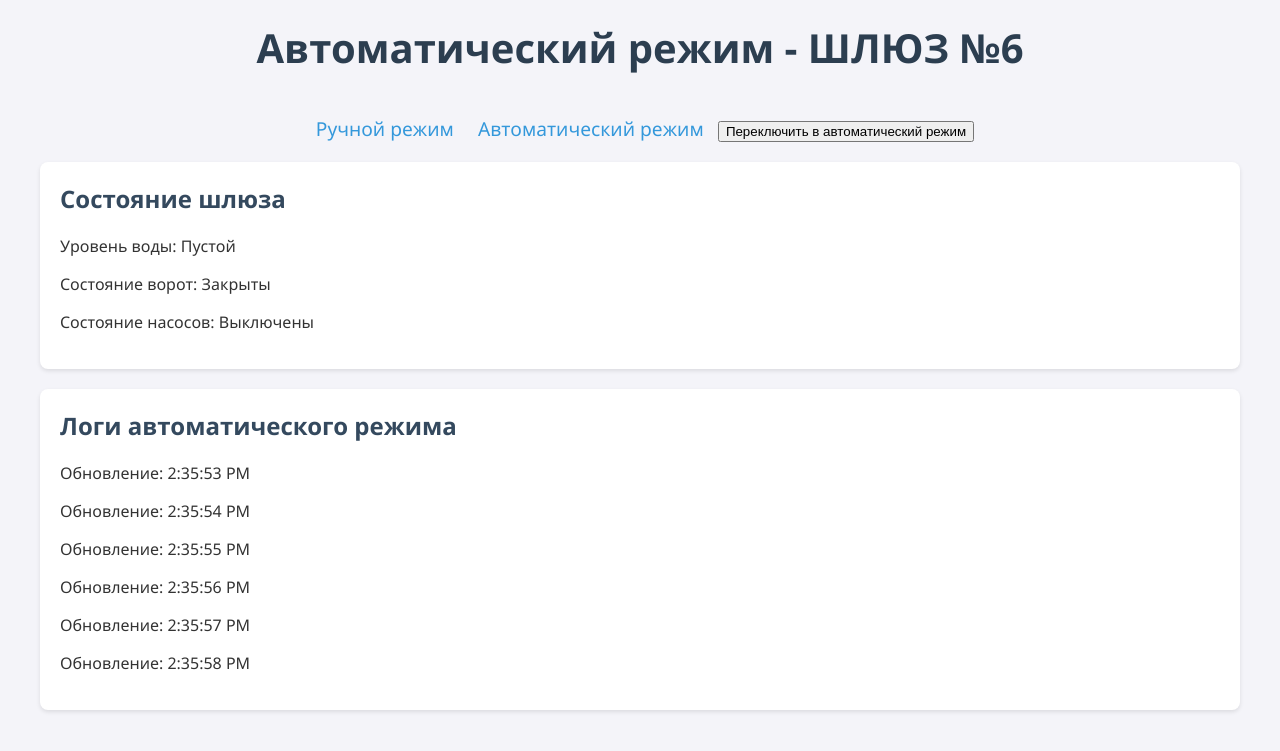
After one commit to School-548-Moscow/predprof-24-25-shluz, a Flask app: page /automatic in a window 1280 px wide. The commit adds this page. Shown: the top 751 px of the page. Run offline with Flask 3, Linux system fonts and the light colour scheme.

Commit message:
работает достаточно быстро

```diff
--- a/app.py
+++ b/app.py
@@ -41,9 +41,24 @@ water_data = {
     "flow_rate": 0.0     # Скорость потока (литры/минуту)
 }
 
+# Переменная для хранения текущего режима
+mode_state = False  # По умолчанию ручной режим
+
+@app.route("/toggle_mode", methods=["POST"])
+def toggle_mode():
+    global mode_state
+    mode_state = not mode_state  # Переключаем состояние
+    # Отправляем новое состояние на Arduino
+    arduino.write(f"{int(mode_state)}\n".encode())
+    return jsonify({"mode_state": mode_state})
+
 @app.route('/')
 def index():
-    return render_template('index.html')
+    return render_template('index.html', mode_state=mode_state)
+
+@app.route('/automatic')
+def automatic():
+    return render_template('automatic.html')
 
 @app.route('/get_states', methods=['GET'])
 def get_states():
--- /dev/null
+++ b/templates/automatic.html
@@ -0,0 +1,141 @@
+<!DOCTYPE html>
+<html lang="ru">
+<head>
+    <meta charset="UTF-8">
+    <meta name="viewport" content="width=device-width, initial-scale=1.0">
+    <title>Автоматический режим - ШЛЮЗ №6</title>
+    <style>
+        body {
+            font-family: 'Segoe UI', Tahoma, Geneva, Verdana, sans-serif;
+            margin: 0;
+            padding: 0;
+            background-color: #f4f4f9;
+            color: #333;
+        }
+        h1 {
+            text-align: center;
+            margin: 20px 0;
+            font-size: 2.5em;
+            color: #2c3e50;
+        }
+        .container {
+            max-width: 1200px;
+            margin: 0 auto;
+            padding: 20px;
+        }
+        .mode-selector {
+            text-align: center;
+            margin-bottom: 20px;
+        }
+        .mode-selector a {
+            text-decoration: none;
+            color: #3498db;
+            font-size: 1.2em;
+            margin: 0 10px;
+        }
+        .mode-selector a:hover {
+            color: #2980b9;
+        }
+        .control-group {
+            background: #fff;
+            border-radius: 8px;
+            box-shadow: 0 2px 4px rgba(0, 0, 0, 0.1);
+            padding: 20px;
+            margin-bottom: 20px;
+        }
+        .control-group h2 {
+            margin-top: 0;
+            font-size: 1.5em;
+            color: #34495e;
+        }
+        .status-indicator {
+            width: 20px;
+            height: 20px;
+            border-radius: 50%;
+            background: #ccc;
+            transition: background 0.3s;
+            display: inline-block;
+            margin-left: 10px;
+        }
+        .status-indicator.green {
+            background: #27ae60;
+        }
+        .status-indicator.red {
+            background: #e74c3c;
+        }
+    </style>
+</head>
+<body>
+    <h1>Автоматический режим - ШЛЮЗ №6</h1>
+    <div class="container">
+        <!-- Выбор режима -->
+        <div class="mode-selector">
+            <a href="index.html">Ручной режим</a>
+            <a href="automatic.html">Автоматический режим</a>
+            <button onclick="setMode('automatic')">Переключить в автоматический режим</button>
+        </div>
+
+        <!-- Информация о состоянии шлюза -->
+        <div class="control-group">
+            <h2>Состояние шлюза</h2>
+            <p>Уровень воды: <span id="water-level">—</span></p>
+            <p>Состояние ворот: <span id="gate-status">—</span></p>
+            <p>Состояние насосов: <span id="pump-status">—</span></p>
+        </div>
+
+        <!-- Логи автоматического режима -->
+        <div class="control-group">
+            <h2>Логи автоматического режима</h2>
+            <div id="automatic-logs"></div>
+        </div>
+    </div>
+
+    <script>
+        // Функция выбора режима работы шлюза
+        function setMode(mode) {
+            fetch('/set_mode', {
+                method: 'POST',
+                headers: {
+                    'Content-Type': 'application/json',
+                },
+                body: JSON.stringify({ mode: mode }),
+            })
+            .then(response => response.json())
+            .then(data => {
+                console.log(data);
+            })
+            .catch(error => console.error('Error:', error));
+        }
+
+        // Функция для обновления состояния шлюза
+        function updateStatus(data) {
+            document.getElementById('water-level').textContent = data.waterLevelFull ? "Полный" : "Пустой";
+            document.getElementById('gate-status').textContent = data.servo2_3 ? "Открыты" : "Закрыты";
+            document.getElementById('pump-status').textContent = data.pumpState ? "Включены" : "Выключены";
+        }
+
+        // Функция для добавления логов
+        function addLog(message) {
+            const logElement = document.createElement('p');
+            logElement.textContent = message;
+            document.getElementById('automatic-logs').appendChild(logElement);
+        }
+
+        // Периодическое обновление данных
+        setInterval(() => {
+            fetch('/update_data', {
+                method: 'POST',
+                headers: {
+                    'Content-Type': 'application/json',
+                },
+            })
+            .then(response => response.json())
+            .then(data => {
+                updateStatus(data);
+                addLog(`Обновление: ${new Date().toLocaleTimeString()}`);
+            })
+            .catch(error => console.error('Error:', error));
+        }, 1000); // Обновление каждую секунду
+    </script>
+</body>
+</html>
```
Also changed, not shown: templates/index.html (+15 -1 lines), 1 other file.
